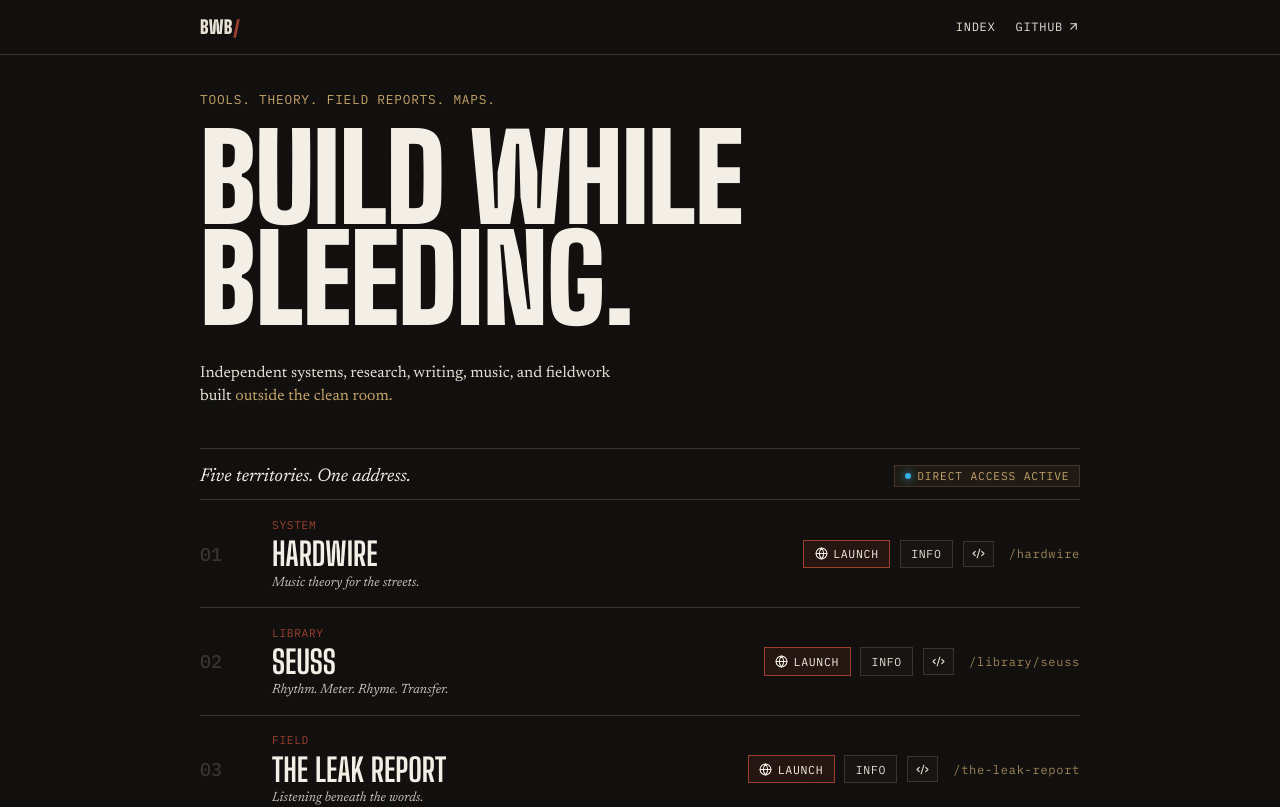
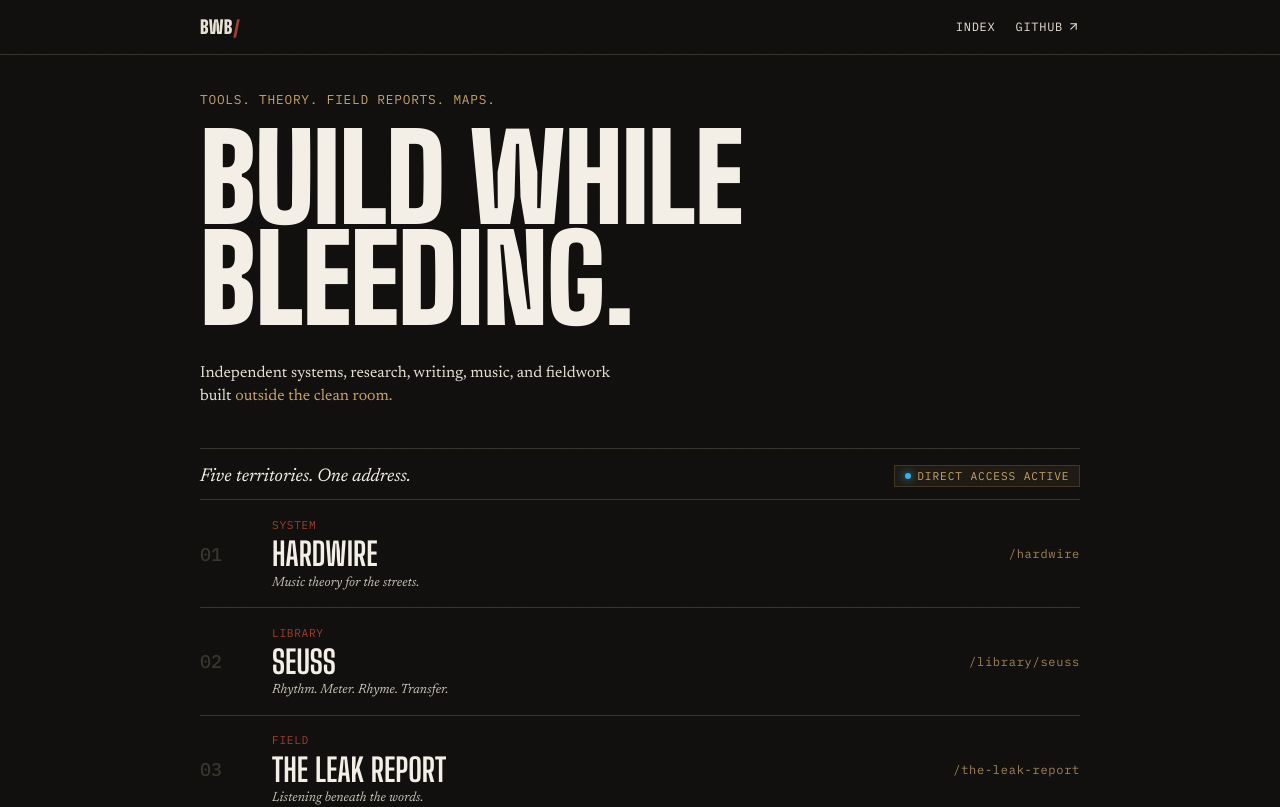
Before and after one commit to RyanrealAF/buildwhilebleeding, a React (Vite) app: page / in a window 1280 px wide. Shown: the top 807 px of the page. Built offline with nearby package versions, Linux system fonts and the light colour scheme.

Commit message:
Remove project action buttons from archive UI

```diff
--- a/src/App.tsx
+++ b/src/App.tsx
@@ -1,5 +1,4 @@
-import { useState } from "react";
-import { ExternalLink, Code2, Globe, X, ArrowUpRight } from "lucide-react";
+import { ArrowUpRight } from "lucide-react";
 
 export interface Project {
   number: string;
@@ -66,8 +65,6 @@ export const projects: Project[] = [
 ];
 
 export default function App() {
-  const [activeModal, setActiveModal] = useState<Project | null>(null);
-
   return (
     <>
       <header>
@@ -124,115 +121,10 @@ export default function App() {
                 </h2>
                 <p>{project.description}</p>
               </a>
-
-              <div className="actions">
-                <a
-                  href={project.liveUrl}
-                  target="_blank"
-                  rel="noopener noreferrer"
-                  className="action-btn live-btn mono"
-                  title={`Launch ${project.name} in new tab`}
-                >
-                  <Globe size={13} />
-                  <span>Launch</span>
-                </a>
-
-                <button
-                  type="button"
-                  onClick={() => setActiveModal(project)}
-                  className="action-btn preview-btn mono"
-                  title="Inspect project details"
-                >
-                  <span>Info</span>
-                </button>
-
-                <a
-                  href={project.repoUrl}
-                  target="_blank"
-                  rel="noopener noreferrer"
-                  className="action-btn repo-btn mono"
-                  title="View repository on GitHub"
-                >
-                  <Code2 size={13} />
-                </a>
-
-                <span className="route mono">{project.route}</span>
-              </div>
+              <span className="route mono">{project.route}</span>
             </div>
           ))}
         </section>
-
-        {activeModal && (
-          <div className="modal-backdrop" onClick={() => setActiveModal(null)} role="dialog" aria-modal="true">
-            <div className="modal-content" onClick={(e) => e.stopPropagation()}>
-              <div className="modal-header">
-                <div>
-                  <span className="cat mono">{activeModal.category} · Territory {activeModal.number}</span>
-                  <h3>{activeModal.name}</h3>
-                </div>
-                <button
-                  className="close-btn"
-                  onClick={() => setActiveModal(null)}
-                  aria-label="Close dialog"
-                >
-                  <X size={20} />
-                </button>
-              </div>
-
-              <div className="modal-body">
-                <p className="modal-desc">{activeModal.details}</p>
-
-                <div className="modal-meta">
-                  <div className="meta-row">
-                    <span className="mono meta-label">Production Route:</span>
-                    <span className="mono meta-val">{activeModal.route}</span>
-                  </div>
-                  <div className="meta-row">
-                    <span className="mono meta-label">Live Deployment:</span>
-                    <a
-                      href={activeModal.liveUrl}
-                      target="_blank"
-                      rel="noopener noreferrer"
-                      className="mono meta-link"
-                    >
-                      {activeModal.liveUrl} <ExternalLink size={12} className="inline-icon" />
-                    </a>
-                  </div>
-                  <div className="meta-row">
-                    <span className="mono meta-label">Source Repository:</span>
-                    <a
-                      href={activeModal.repoUrl}
-                      target="_blank"
-                      rel="noopener noreferrer"
-                      className="mono meta-link"
-                    >
-                      {activeModal.repoUrl} <ExternalLink size={12} className="inline-icon" />
-                    </a>
-                  </div>
-                </div>
-
-                <div className="modal-actions">
-                  <a
-                    href={activeModal.liveUrl}
-                    target="_blank"
-                    rel="noopener noreferrer"
-                    className="cta-primary mono"
-                  >
-                    Open Live Deployment <ExternalLink size={14} className="inline-icon" />
-                  </a>
-                  <a
-                    href={activeModal.repoUrl}
-                    target="_blank"
-                    rel="noopener noreferrer"
-                    className="cta-secondary mono"
-                  >
-                    View Source Repo <Code2 size={14} className="inline-icon" />
-                  </a>
-                </div>
-              </div>
-            </div>
-          </div>
-        )}
 
         <footer>
           <p className="line">Built outside the clean room.</p>
```
